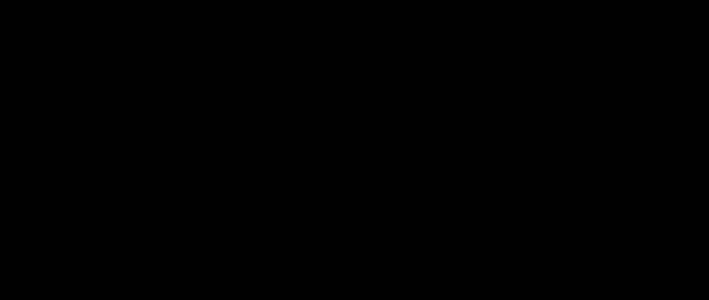
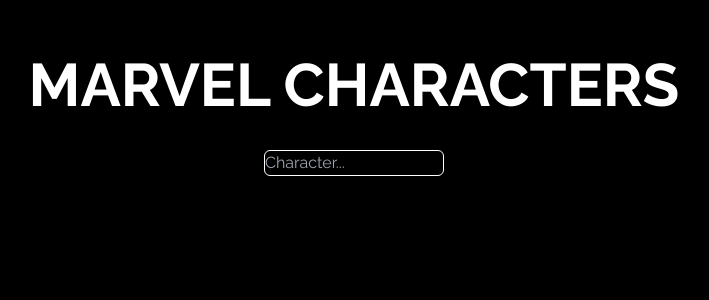
Before and after one commit to Akintola97/Marvel, a React (Create React App) app in the folder client/: page / in a window 1280 px wide. Before the commit this address had no page. Shown: the top 300 px of the page, without its empty margins (286-995 px from the left). Built offline with nearby package versions, Linux system fonts and the light colour scheme.

Commit message:
Update App.js

```diff
--- a/client/src/App.js
+++ b/client/src/App.js
@@ -9,7 +9,7 @@
   return (
     <div>
       <Routes>
-        <Route path={"https://marvel-characters.onrender.com/"} element={<Home/>} />
+        <Route path={"/"} element={<Home/>} />
         <Route path={"/:id"} element={<About/>} />
       </Routes>
 
```
